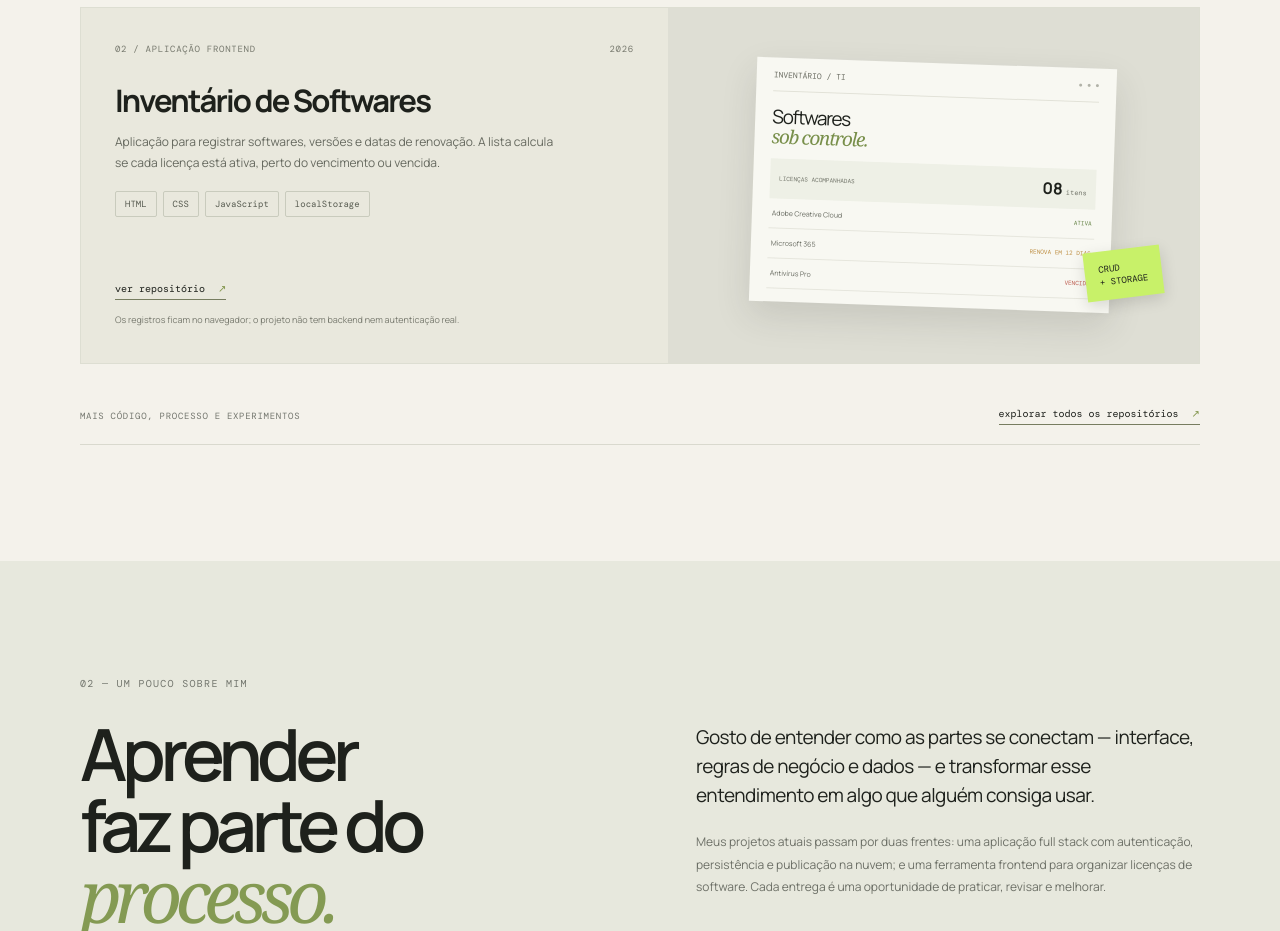
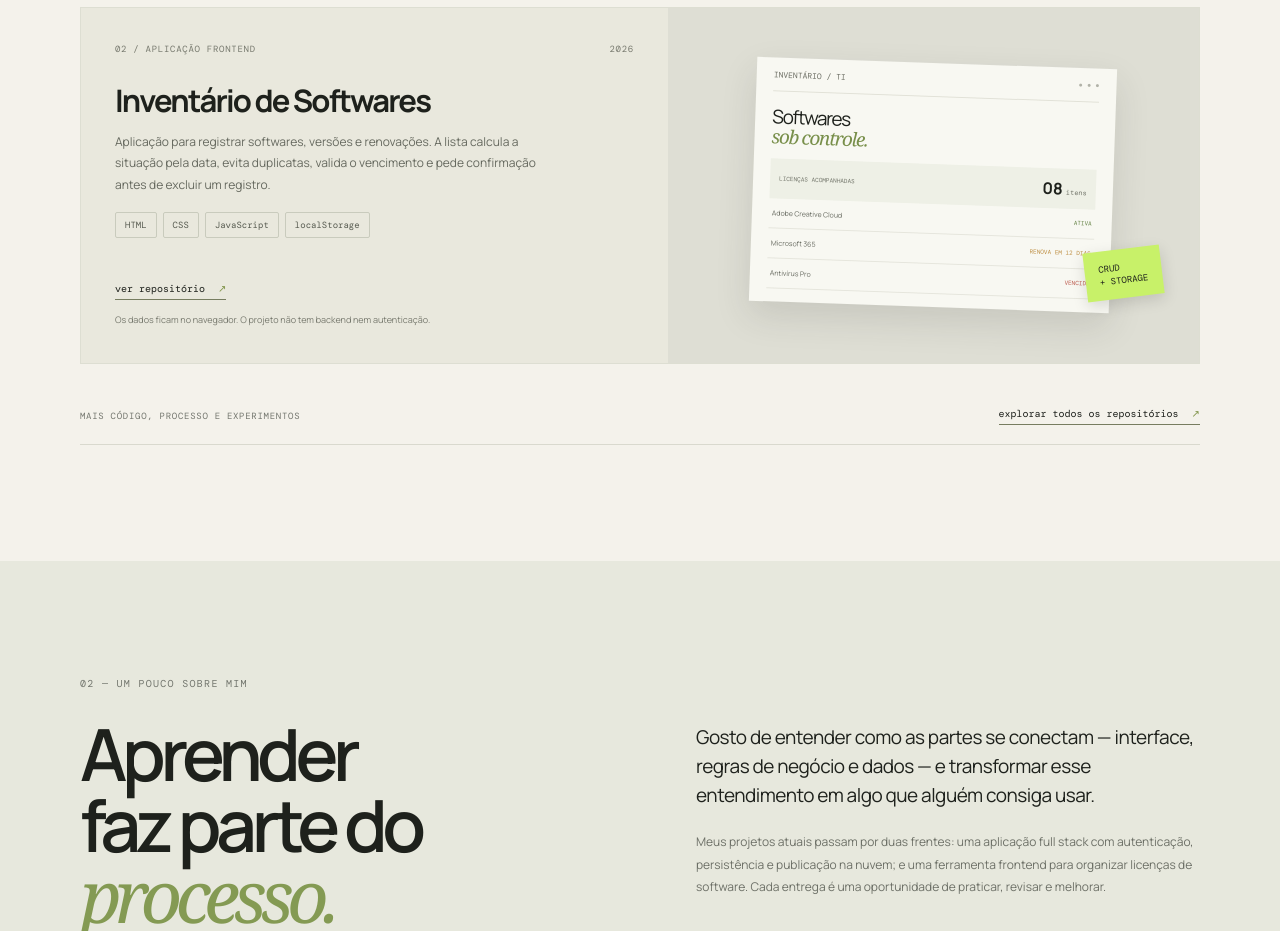
Before and after one commit to saleslima567-dotcom/portfolio-paulo-kaua, a plain HTML site: page index.html in a window 1280 px wide. Shown: the part 1500-2431 px from the top of the page. Drawn offline with nearby package versions, Linux system fonts and the light colour scheme.

Commit message:
Atualizar descrição do inventário no portfólio

```diff
--- a/index.html
+++ b/index.html
@@ -69,7 +69,7 @@
             <div class="inventory-window"><div class="inventory-bar"><span>INVENTÁRIO / TI</span><b>● ● ●</b></div><div class="inventory-title">Softwares<br /><em>sob controle.</em></div><div class="inventory-stat"><span>LICENÇAS ACOMPANHADAS</span><strong>08 <i>itens</i></strong></div><div class="inventory-row"><span>Adobe Creative Cloud</span><b class="tag-active">ATIVA</b></div><div class="inventory-row"><span>Microsoft 365</span><b class="tag-soon">RENOVA EM 12 DIAS</b></div><div class="inventory-row"><span>Antivírus Pro</span><b class="tag-expired">VENCIDA</b></div></div>
             <span class="inventory-sticker">CRUD<br />+ STORAGE</span>
           </div>
-          <div class="project-info"><div class="project-meta"><span>02 / APLICAÇÃO FRONTEND</span><span>2026</span></div><h3>Inventário de Softwares</h3><p>Aplicação para registrar softwares, versões e datas de renovação. A lista calcula se cada licença está ativa, perto do vencimento ou vencida.</p><div class="chips"><span>HTML</span><span>CSS</span><span>JavaScript</span><span>localStorage</span></div><div class="project-links"><a href="https://github.com/saleslima567-dotcom/Cadastro-de-Inventario-de-Softwares-de-TI." target="_blank" rel="noreferrer">ver repositório <b>↗</b></a></div><small class="project-footnote">Os registros ficam no navegador; o projeto não tem backend nem autenticação real.</small></div>
+          <div class="project-info"><div class="project-meta"><span>02 / APLICAÇÃO FRONTEND</span><span>2026</span></div><h3>Inventário de Softwares</h3><p>Aplicação para registrar softwares, versões e renovações. A lista calcula a situação pela data, evita duplicatas, valida o vencimento e pede confirmação antes de excluir um registro.</p><div class="chips"><span>HTML</span><span>CSS</span><span>JavaScript</span><span>localStorage</span></div><div class="project-links"><a href="https://github.com/saleslima567-dotcom/Cadastro-de-Inventario-de-Softwares-de-TI." target="_blank" rel="noreferrer">ver repositório <b>↗</b></a></div><small class="project-footnote">Os dados ficam no navegador. O projeto não tem backend nem autenticação.</small></div>
         </article>
         <div class="more-projects reveal"><span>MAIS CÓDIGO, PROCESSO E EXPERIMENTOS</span><a href="https://github.com/saleslima567-dotcom?tab=repositories" target="_blank" rel="noreferrer">explorar todos os repositórios <b>↗</b></a></div>
       </section>
```
Also changed, not shown: 1 other file.
